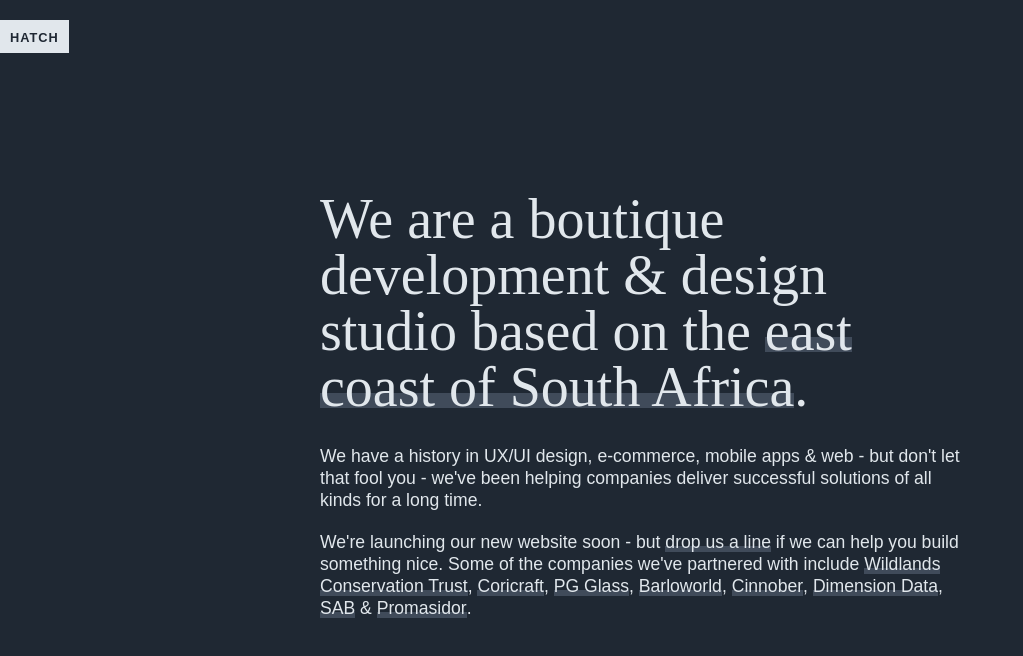
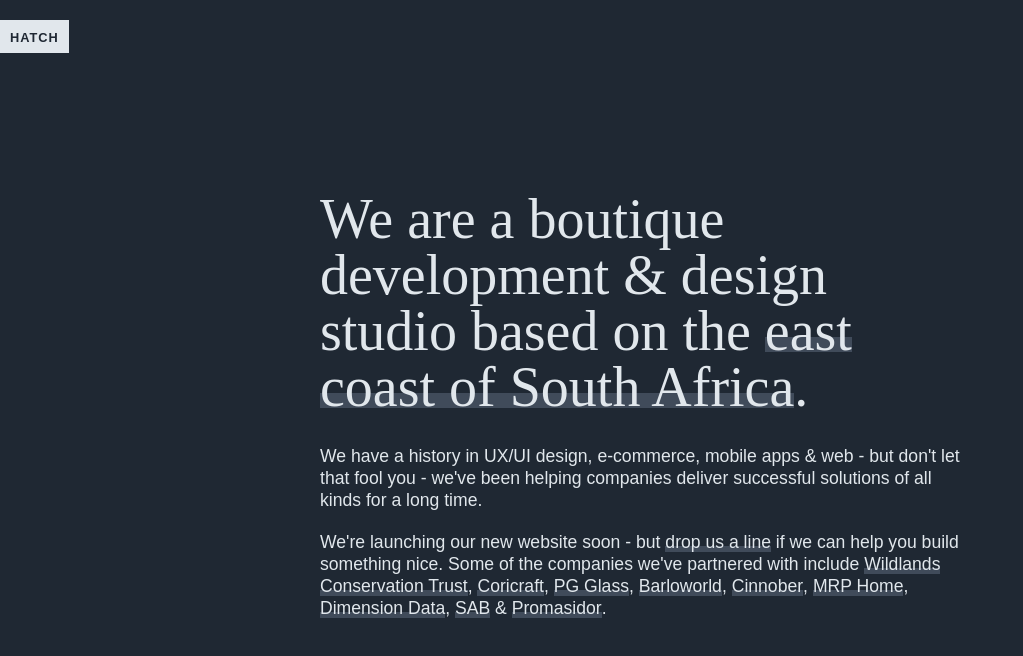
Before and after one commit to joduplessis/Hatch, a plain HTML site: page index.html in a window 1280 px wide. Shown: the whole page, without its empty margins (0-1023 px from the left). Drawn offline with Linux system fonts and the light colour scheme; a web font is replaced by a local one.

Commit message:
Updated name

```diff
--- a/index.html
+++ b/index.html
@@ -65,6 +65,12 @@
             ><strong>Cinnober</strong></a
           >,
           <a
+            href="https://www.mrphome.com/"
+            target="_blank"
+            class="highlight"
+            ><strong>MRP Home</strong></a
+          >,
+          <a
             href="https://www.dimensiondata.com/"
             target="_blank"
             class="highlight"
```
Also changed, not shown: 1 other file.
